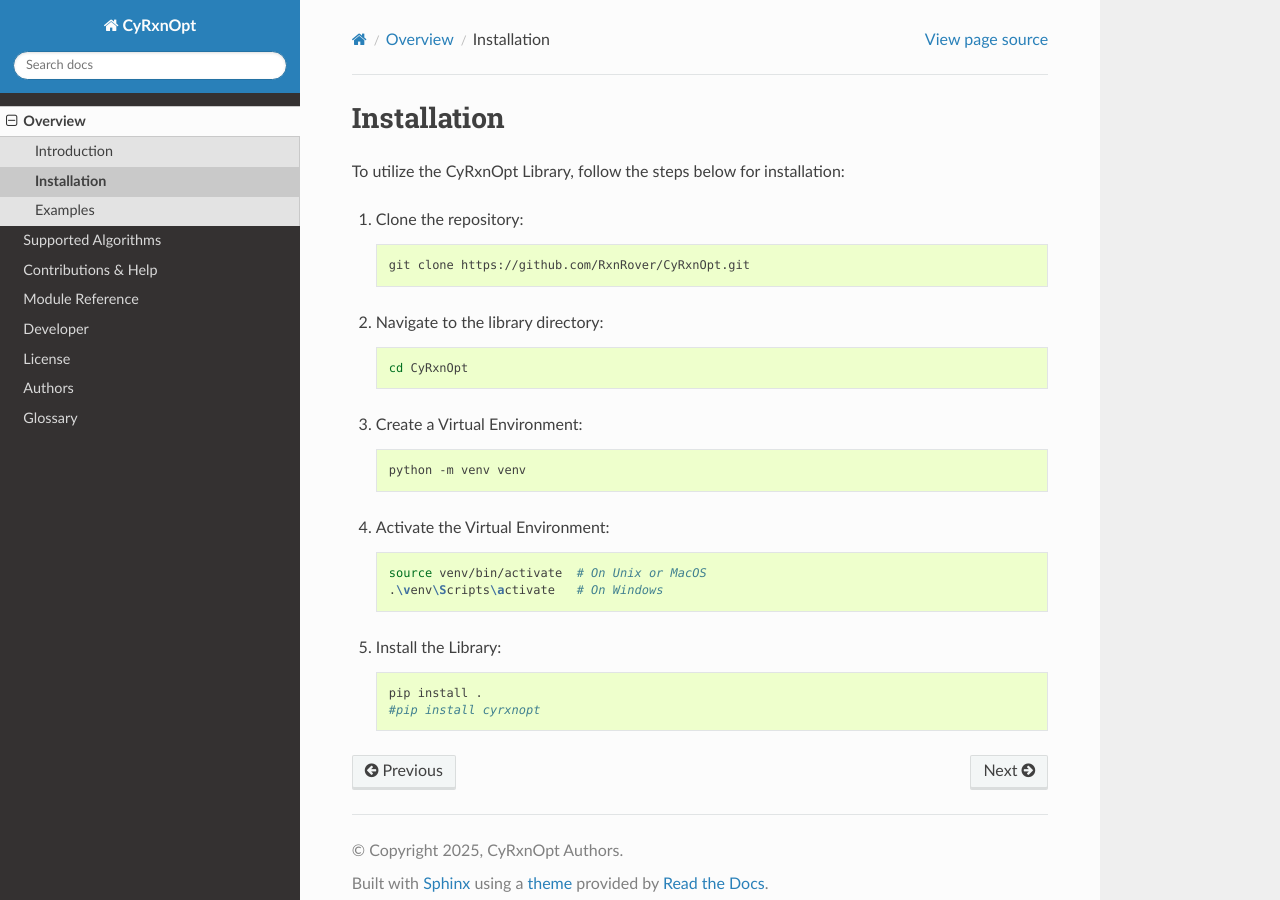
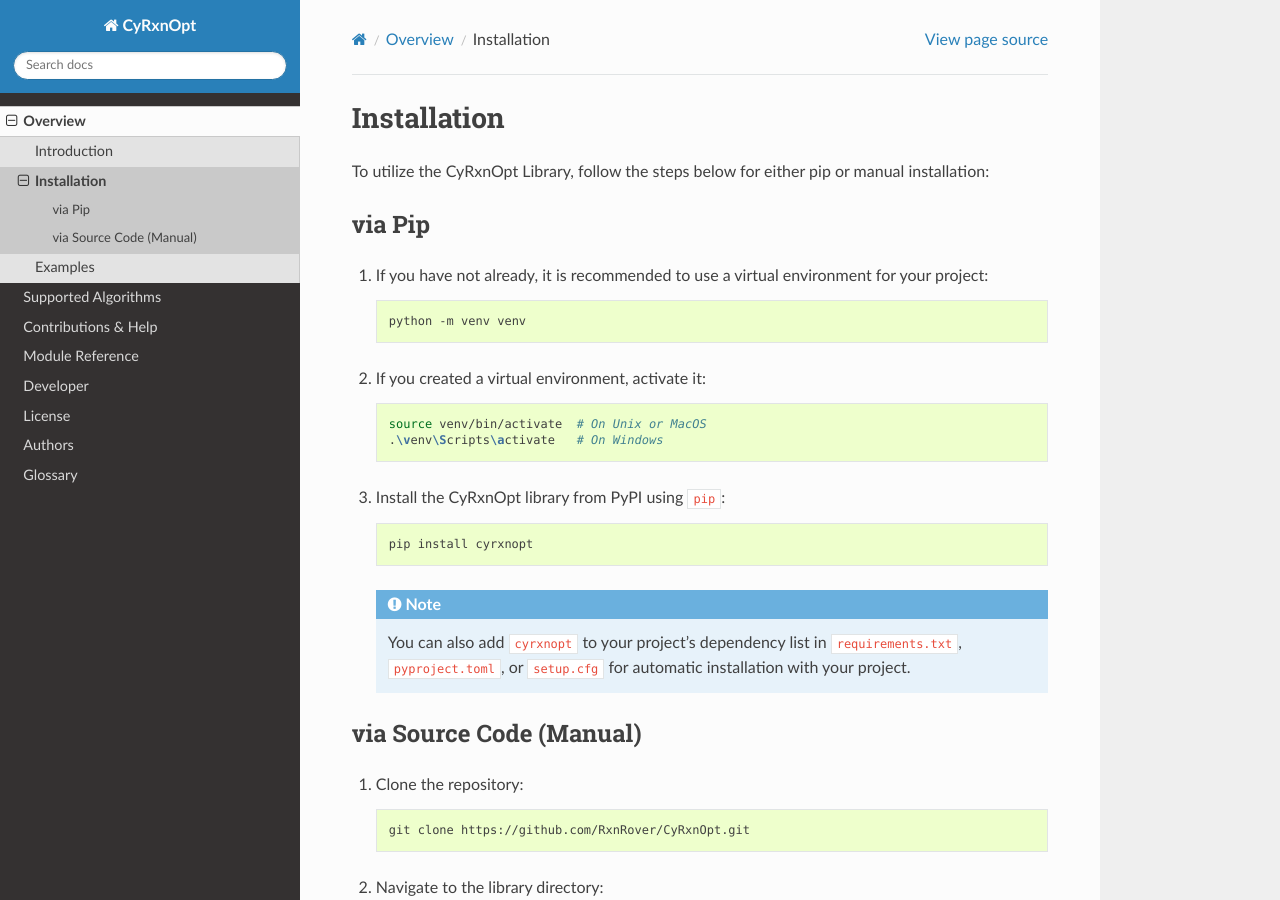
Before and after one commit to RxnRover/CyRxnOpt, a Sphinx documentation site: the page built from docs/source/overview/installation.rst, in a window 1280 px wide and 900 px high. Built offline with Sphinx 7.4.7 and the Read the Docs theme 3.1.0, drawn with Linux system fonts in a browser that asks for light colours.

Commit message:
Add PyPI installation method

```diff
--- a/docs/source/overview/installation.rst
+++ b/docs/source/overview/installation.rst
@@ -3,7 +3,40 @@
 Installation
 ============
 
-To utilize the CyRxnOpt Library, follow the steps below for installation:
+To utilize the CyRxnOpt Library, follow the steps below for either pip or manual
+installation:
+
+via Pip
+-------
+
+1. If you have not already, it is recommended to use a virtual environment for
+   your project:
+
+   .. code-block:: bash
+
+       python -m venv venv
+
+2. If you created a virtual environment, activate it:
+
+   .. code-block:: bash
+
+       source venv/bin/activate  # On Unix or MacOS
+       .\venv\Scripts\activate   # On Windows
+
+3. Install the CyRxnOpt library from PyPI using ``pip``:
+
+   .. code-block:: bash
+
+       pip install cyrxnopt
+
+   .. note::
+
+       You can also add ``cyrxnopt`` to your project's dependency list in
+       ``requirements.txt``, ``pyproject.toml``, or ``setup.cfg`` for automatic
+       installation with your project.
+
+via Source Code (Manual)
+------------------------
 
 1. Clone the repository:
 
```
Also changed, not shown: other parts of docs/source/overview/installation.rst (+0 -1 lines).
